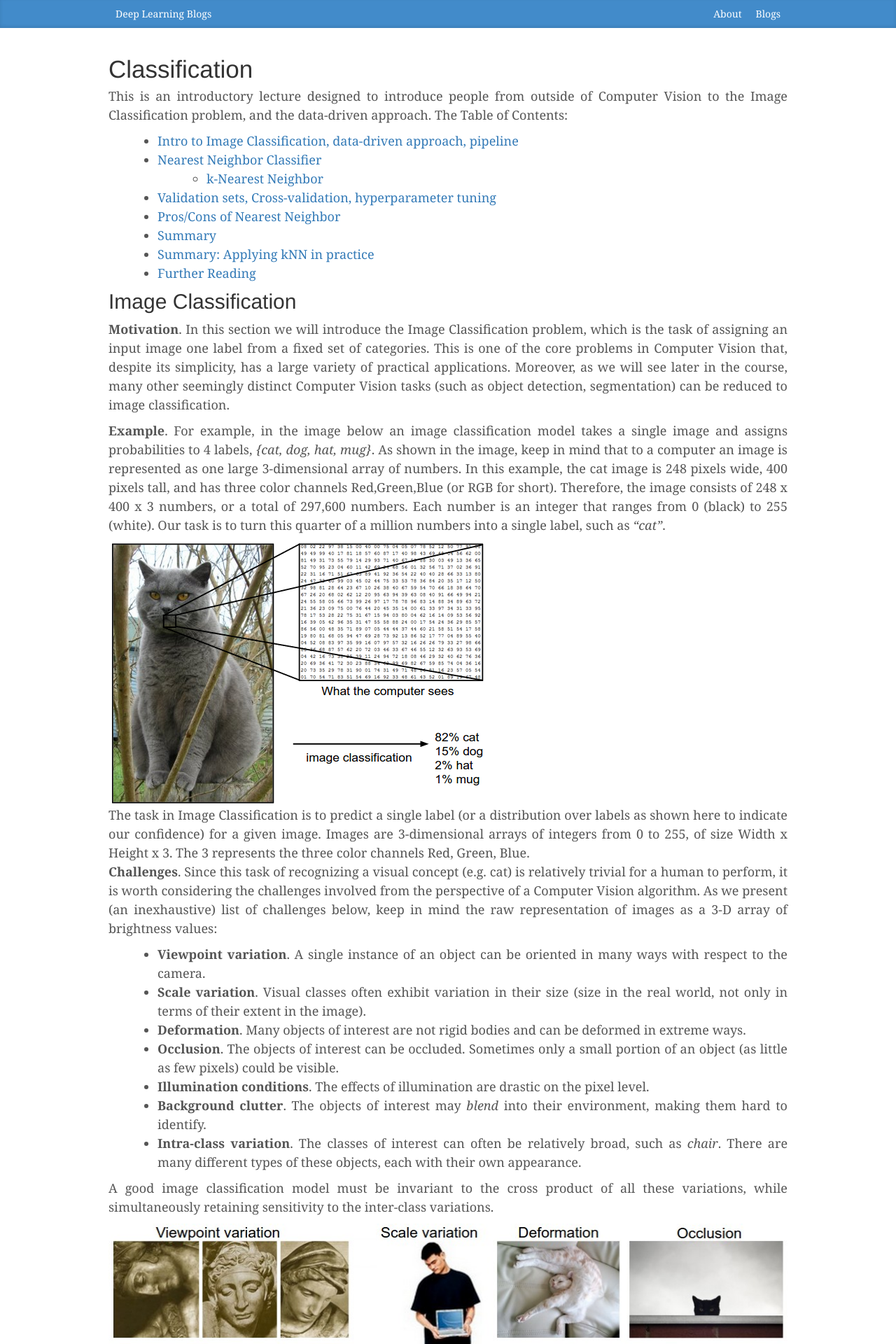
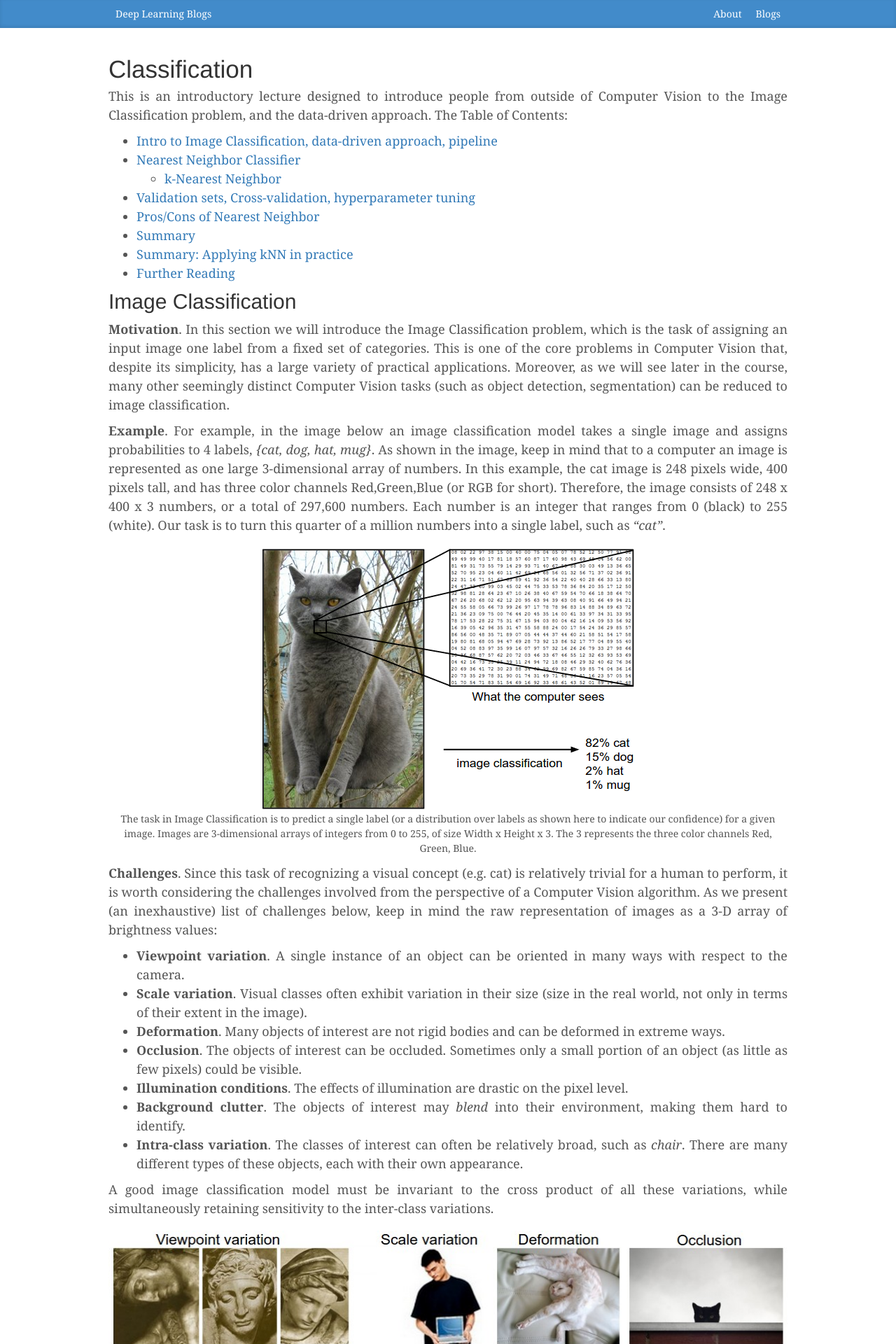
Before and after one commit to zaffnet/zaffnet.github.io, a Jekyll site: the page built from _posts/2017-01-01-classification.md, in a window 1280 px wide. Shown: the top 1920 px of the page at 70% size. Built offline with Jekyll 4.4.1, drawn with Linux system fonts in a browser that asks for light colours; formulas are drawn with MathJax 3; comment, search, counter and statistics services are not loaded.

Commit message:
Image formatting

```diff
--- a/assets/css/main.css
+++ b/assets/css/main.css
@@ -2,14 +2,19 @@ img {
   max-width: 100%;
   vertical-align: middle; }
 
-figure > img {
-  display: block; }
+.fig{
+  text-align: center !important;
+  margin-bottom: 12px;
+  margin-top: 18px;
+}
 
-figcaption {
-  font-size: 14px; }
+.figure > img {
+  display: block;
+  text-align: center !important;}
 
-ul, ol {
-  margin-left: 30px; }
+.figcaption {
+  font-size: 14px !important;
+  text-align: center !important;}
 
 li > ul,
 li > ol {
```
